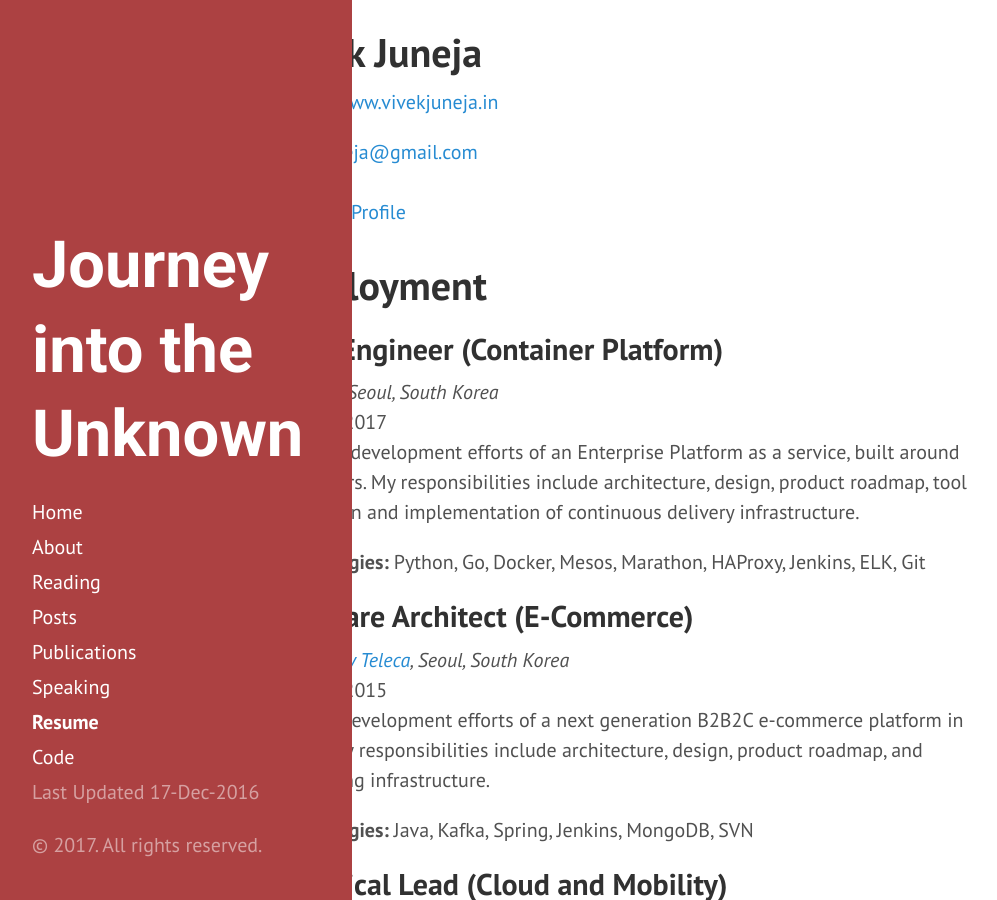
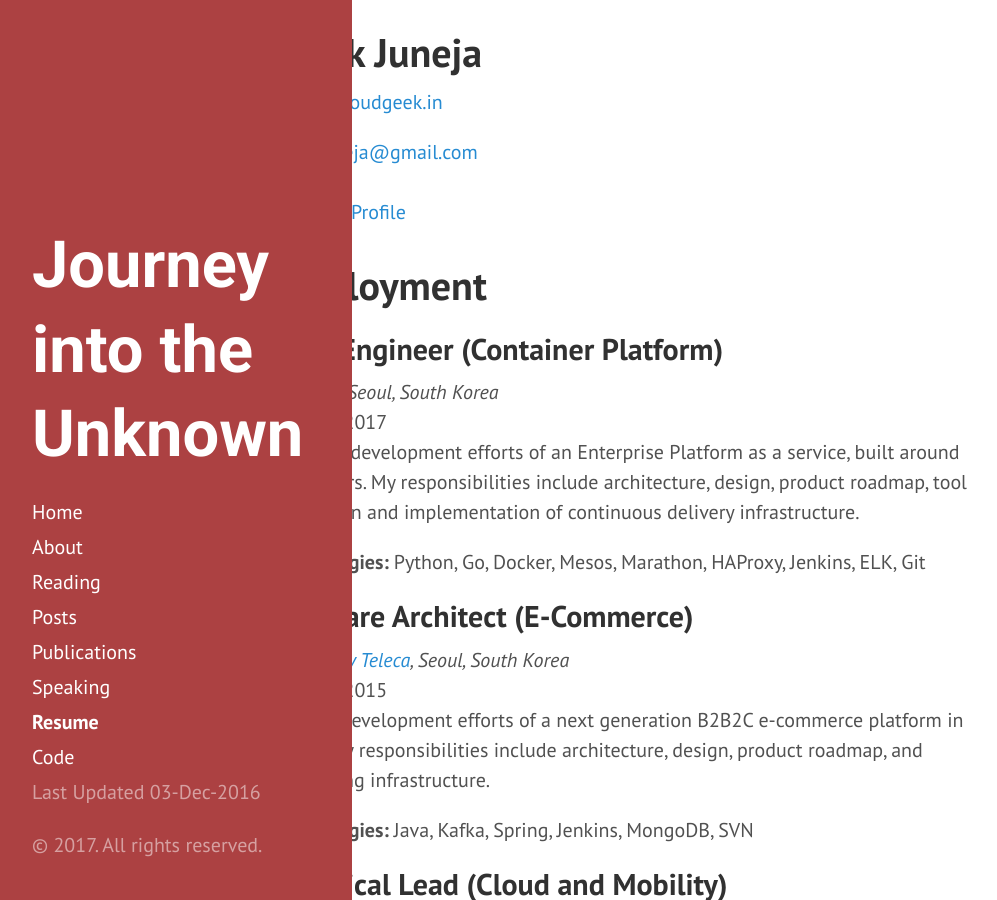
Before and after one commit to vivekjuneja/vivekjuneja.github.io, a Jekyll site: the page built from resume.md, in a window 1280 px wide and 900 px high. Shown: the whole window, without its empty margins (8-1005 px from the left). Built offline with Jekyll 4.4.1, drawn with Linux system fonts in a browser that asks for light colours.

Commit message:
reverted config

```diff
--- a/_config.yml
+++ b/_config.yml
@@ -16,8 +16,8 @@ baseurl: /
 name: Vivek Juneja
 email: vivekjuneja@gmail.com
 email_full: mailto:vivekjuneja@gmail.com
-website: https://www.vivekjuneja.in
-website_full: https://www.vivekjuneja.in
+website: https://cloudgeek.in
+website_full: https://cloudgeek.in
 github: trending
 twitter: vivekjuneja
 tel: +82
@@ -39,8 +39,8 @@ version:          0.0.1
 github:
   repo:           https://github.com/vivekjuneja
 
-gems: [jekyll-gist, jekyll-paginate, jekyll-last-modified-at, jekyll-twitter-plugin]
+gems: [jekyll-gist, jekyll-paginate, jekyll-last-modified-at]
 
 google_analytics: UA-83374110-1
 
-last_modified_at:	17-Dec-2016
+last_modified_at:	03-Dec-2016
```
